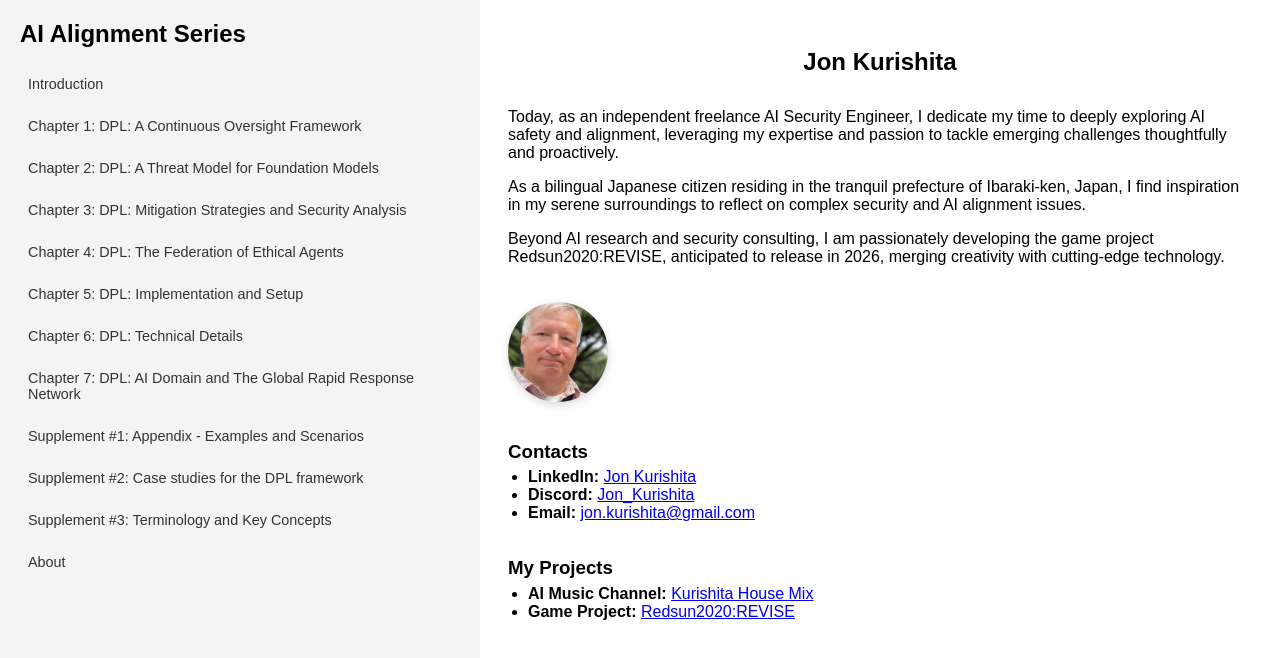
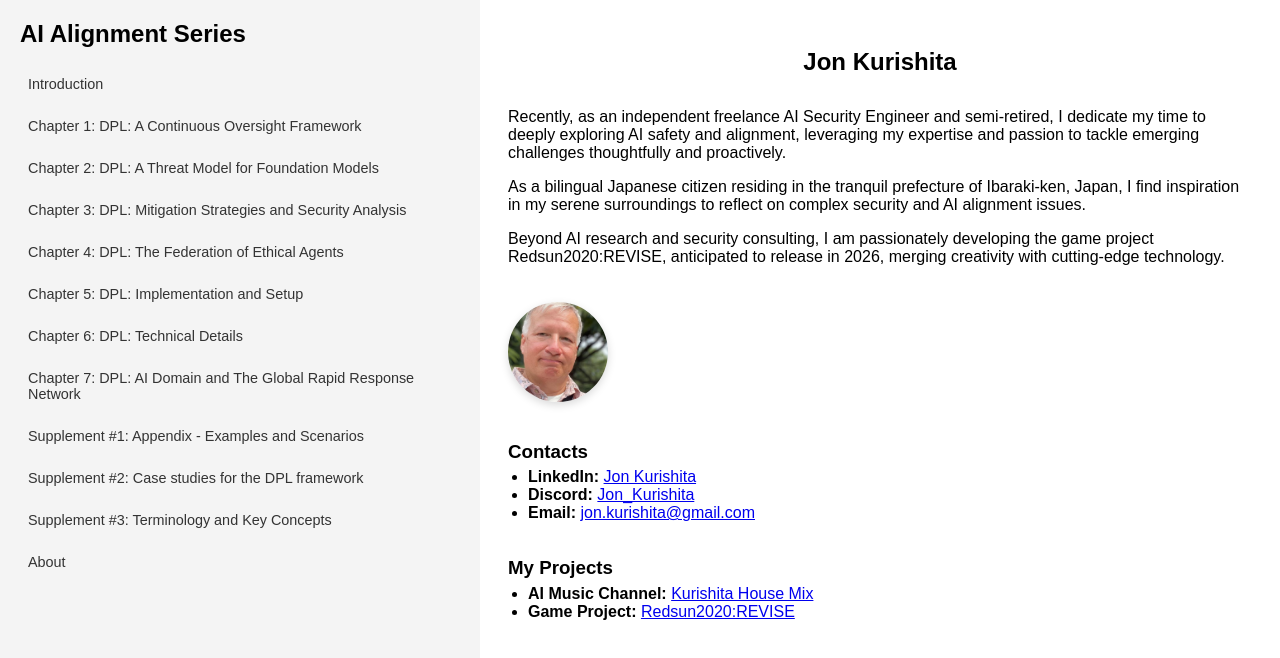
Before and after one commit to Jon-kurishita/ai-safety-framework, a plain HTML site: page about.html in a window 1280 px wide. Drawn offline with Linux system fonts and the light colour scheme.

Commit message:
Update about page

```diff
--- a/about.html
+++ b/about.html
@@ -30,7 +30,7 @@
         </header>
 
         <section>
-            <p>Today, as an independent freelance AI Security Engineer, I dedicate my time to deeply exploring AI safety and alignment, leveraging my expertise and passion to tackle emerging challenges thoughtfully and proactively.</p>
+            <p>Recently, as an independent freelance AI Security Engineer and semi-retired, I dedicate my time to deeply exploring AI safety and alignment, leveraging my expertise and passion to tackle emerging challenges thoughtfully and proactively.</p>
             <p>As a bilingual Japanese citizen residing in the tranquil prefecture of Ibaraki-ken, Japan, I find inspiration in my serene surroundings to reflect on complex security and AI alignment issues.</p>
             <p>Beyond AI research and security consulting, I am passionately developing the game project Redsun2020:REVISE, anticipated to release in 2026, merging creativity with cutting-edge technology.</p>
         </section>
```
